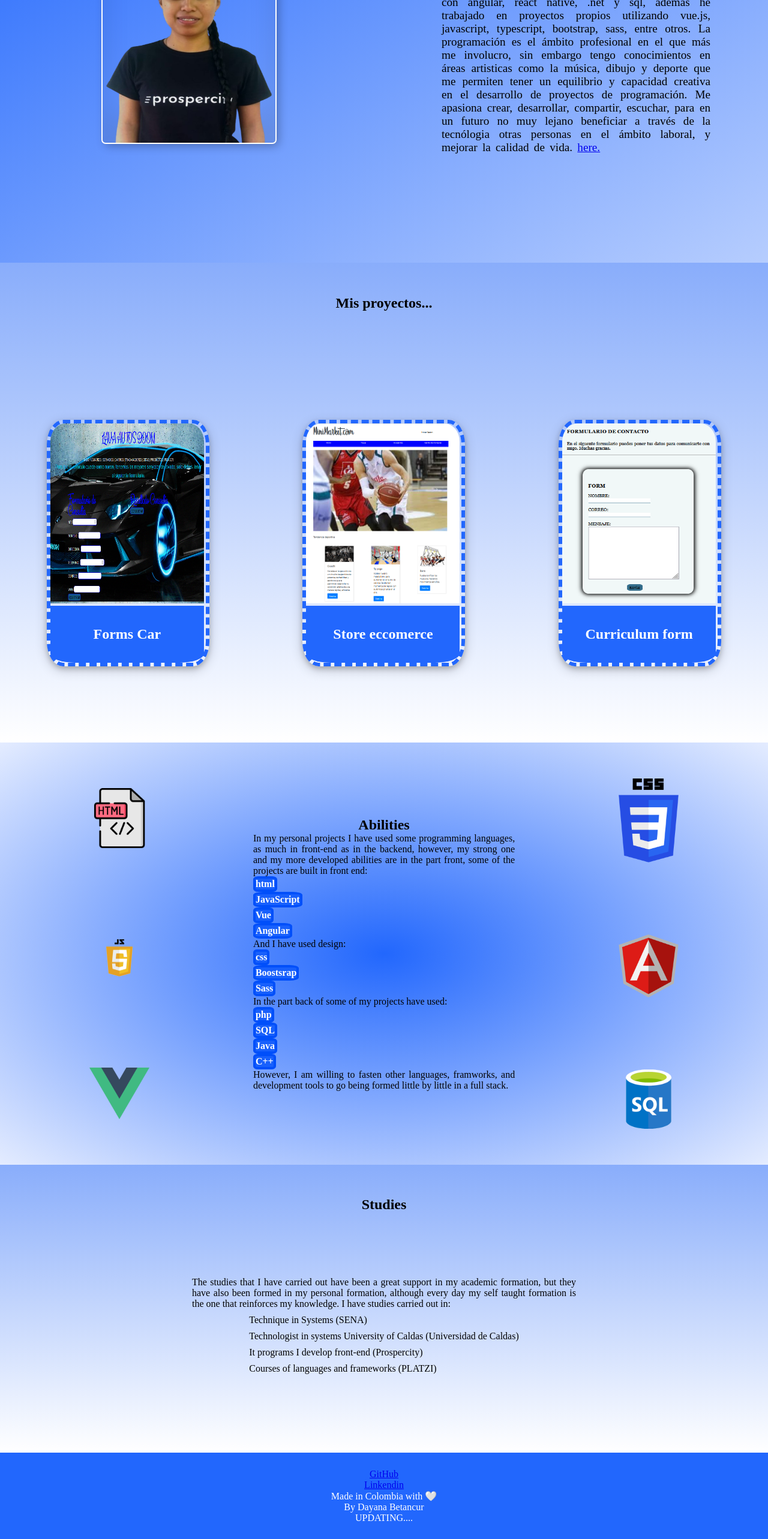
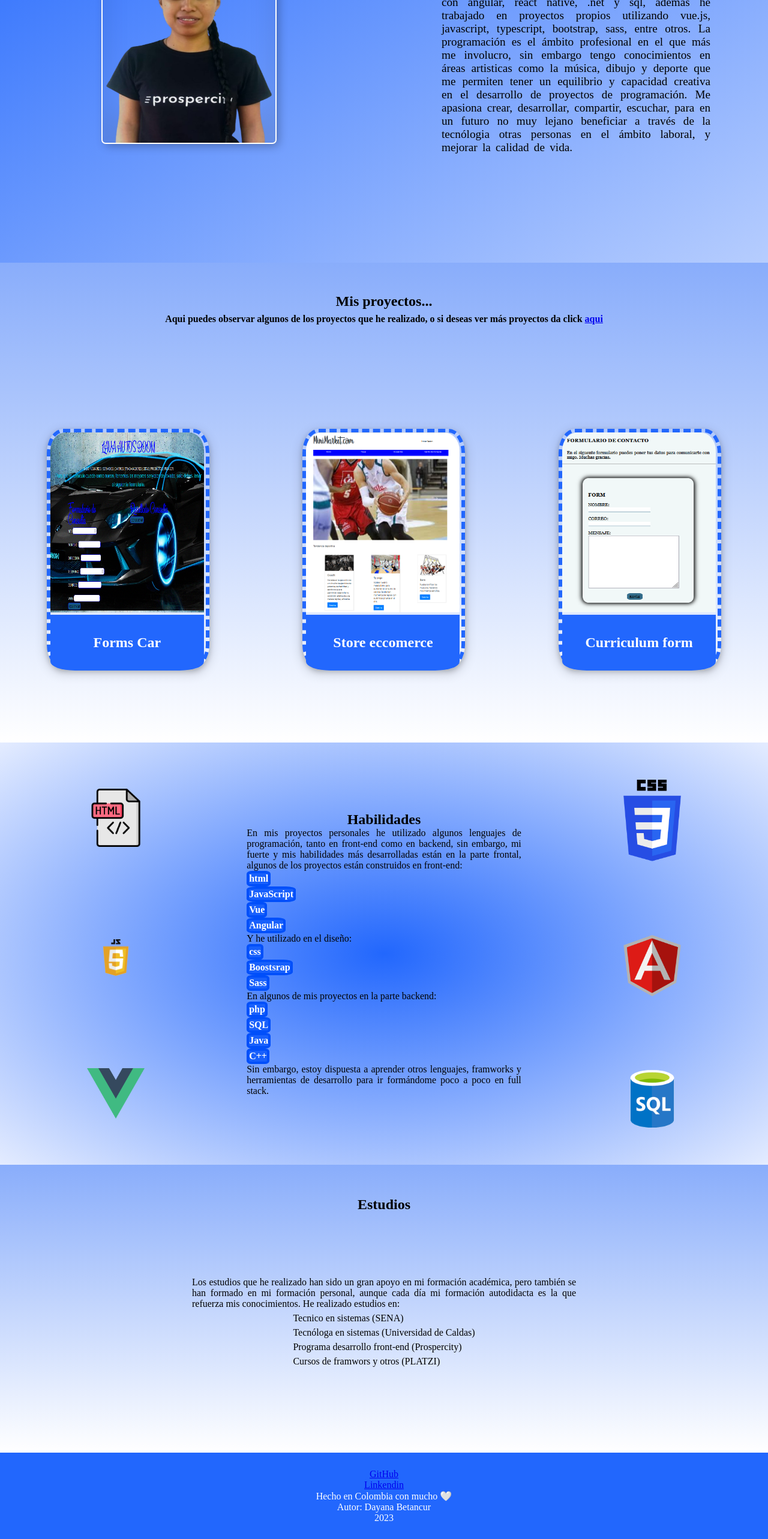
Before and after one commit to DayanaB01/portafolio, a Vue app: page / in a window 1280 px wide. Shown: the part 1154-3720 px from the top of the page at 60% size. Built offline with nearby package versions, Linux system fonts and the light colour scheme; a web font is replaced by a local one.

Commit message:
Traduccion completa

```diff
--- a/src/assets/c_object/_class.scss
+++ b/src/assets/c_object/_class.scss
@@ -229,7 +229,11 @@ $background-two: #2267fd;
         display: flex;
         align-self: center;
         justify-self: center;
+        flex-direction: column;
         font-weight: bold;
+        p{
+            margin-top: 1%;
+        }
     }
     .cards{
         grid-row: 2/5;
--- a/src/assets/d_components/_componentForm.scss
+++ b/src/assets/d_components/_componentForm.scss
@@ -1,24 +1,21 @@
 .forms{
-    height: 400px;
     display: flex;
     justify-content: center;
     align-items: center;
     flex-direction: column;
-    margin-top: 50px;
+    margin-top: 4%;
 }
 form{
     display: flex;
     flex-wrap: wrap;
     align-items: flex-start;
     flex-direction: column;
-    margin-top: 30px;
+    margin-top: 2%;
     box-shadow: 9px 9px 9px 9px #79a3ff;
 }
 .forms form{
     width: 25%;
-    padding-top: 10px;
-    padding-left: 20px;
-    padding-bottom: 30px;
+    padding: 2%;
 }
 form label{
     text-align: start;
@@ -29,7 +26,7 @@ form input{
 }
 form button{
     width: 30%;
-    margin-top: 20px;
+    margin-top: 5%;
     border: 3px rgb(48, 96, 255) solid;
     background-color: #4693FA;
     border-radius: 10px;
--- a/src/components/a-atom/ComponentForm.vue
+++ b/src/components/a-atom/ComponentForm.vue
@@ -1,25 +1,58 @@
 <template>
     <div class="forms">
-    <h1>Welcome!</h1>
-    <p>I am very happy that you want comunicate with me</p>
+    <h1>{{ t('messages.tituloForm') }}</h1>
+    <p>{{ t('messages.subtituloForm') }}</p>
       <form action="https://formspree.io/f/xyyvzpvb" method="post">
-        <span>Name:</span>
+        <span>{{ t('messages.name') }}</span>
           <input type="text" name="name" class="form-control">
-        <span>Email:</span>
+        <span>{{ t('messages.email') }}</span>
           <input type="text" name="email" class="form-control">
-        <label for="case">Message: <br>
+        <label for="case">{{ t('messages.message') }}<br>
           <textarea name="textarea" id="" cols="30" rows="10">
           </textarea>
         </label><br><br>
-        <button type="submit">Send</button>
+        <button type="submit">{{ t('messages.boton') }}</button>
       </form>
     </div>
 </template>
 
 <script lang="ts">
 import { defineComponent } from 'vue';
+import { useI18n } from 'vue-i18n';
+import enUS from '../../locales/en.json';
+
+type MessageSchema = typeof enUS;
+
+type NumberSchema = {
+  currency: {
+    style: 'currency',
+    currencyDisplay: 'symbol'
+    currency: string
+  }
+};
 
 export default defineComponent({
   name: 'ComponentForm',
+  setup() {
+    const { t, n } = useI18n<{
+      message: MessageSchema,
+      number: NumberSchema
+    }, 'en-US'>({
+      inheritLocale: true,
+      messages: {
+        'en-US': enUS,
+      },
+      numberFormats: {
+        'en-US': {
+          currency: {
+            style: 'currency',
+            currencyDisplay: 'symbol',
+            currency: 'USD',
+          },
+        },
+      },
+    });
+    return { t, n };
+  },
 });
 </script>
--- a/src/locales/en.json
+++ b/src/locales/en.json
@@ -4,6 +4,28 @@
       "welcome": "Hello! 👋 Welcome to my portfolio",
       "tituloA": "About me...",
       "perfil": "Hello!, my name is Dayana Betancur, a technician and technologist in computer systems, with experience in web development projects and applications made with angular, react native, .net and sql, I have also worked on my own projects using vue.js, javascript, typescript, bootstrap, sass, among others. Programming is the professional field in which I am most involved, however I have knowledge in artistic areas such as music, drawing and sports that allow me to have a balance and creative capacity in the development of programming projects. I am passionate about creating, developing, sharing, listening, to in the not too distant future benefit other people in the workplace through technology, and improve the quality of life.",
-      "tituloB": "My projects..."
+      "tituloB": "My projects...",
+      "descripcionLink": "Here you can see some of the projects I've done, or if you want to see more projects click ",
+      "linkProyectos": "here",
+      "tituloC": "Abilities",
+      "descripcionH": "In my personal projects I have used some programming languages, as much in front-end as in the backend, however, my strong one and my more developed abilities are in the part front, some of the projects are built in front end:",
+      "descripcionH1": "And I have used design:",
+      "descripcionH2": "In the part back of some of my projects have used:",
+      "descripcionH3": "However, I am willing to fasten other languages, framworks, and development tools to go being formed little by little in a full stack.",
+      "tituloD": "Studies",
+      "descripcionS": "The studies that I have carried out have been a great support in my academic formation, but they have also been formed in my personal formation, although every day my self taught formation is the one that reinforces my knowledge. I have studies carried out in:",
+      "certificado1": "Technique in Systems (SENA)",
+      "certificado2": "Technologist in systems (Universidad de Caldas)",
+      "certificado3": "It programs I develop front-end (Prospercity)",
+      "certificado4": "Courses of languages and frameworks (PLATZI)",
+      "footer1": "Made in Colombia with ",
+      "footer2": "By: Dayana Betancur",
+      "anio": "2023",
+      "tituloForm": "Welcome!",
+      "subtituloForm": "I am very happy that you want comunicate with me",
+      "boton": "Send",
+      "name": "Name: ",
+      "email": "Email:",
+      "message": "Message:"
     }
 }
--- a/src/locales/es.json
+++ b/src/locales/es.json
@@ -4,6 +4,28 @@
     "welcome": "Hola! 👋 Bienvenido a mi portafolio",
     "tituloA": "Acerca de mi...",
     "perfil": "Hola!, mi nombre es Dayana Betancur, técnica y tecnóloga en sistemas informáticos, con experiencia en proyectos de desarrollo web y aplicativos elaborados con angular, react native, .net y sql, además he trabajado en proyectos propios utilizando vue.js, javascript, typescript, bootstrap, sass, entre otros. La programación es el ámbito profesional en el que más me involucro, sin embargo tengo conocimientos en áreas artisticas como la música, dibujo y deporte que me permiten tener un equilibrio y capacidad creativa en el desarrollo de proyectos de programación. Me apasiona crear, desarrollar, compartir, escuchar, para en un futuro no muy lejano beneficiar a través de la tecnólogia otras personas en el ámbito laboral, y  mejorar la calidad de vida.",
-    "tituloB": "Mis proyectos..."
+    "tituloB": "Mis proyectos...",
+    "descripcionLink": "Aqui puedes observar algunos de los proyectos que he realizado, o si deseas ver más proyectos da click",
+    "linkProyectos": "aqui",
+    "tituloC": "Habilidades",
+    "descripcionH": "En mis proyectos personales he utilizado algunos lenguajes de programación, tanto en front-end como en backend, sin embargo, mi fuerte y mis habilidades más desarrolladas están en la parte frontal, algunos de los proyectos están construidos en front-end:",
+    "descripcionH1": "Y he utilizado en el diseño:",
+    "descripcionH2": "En algunos de mis proyectos en la parte backend: ",
+    "descripcionH3": "Sin embargo, estoy dispuesta a aprender otros lenguajes, framworks y herramientas de desarrollo para ir formándome poco a poco en full stack.",
+    "tituloD": "Estudios",
+    "descripcionS": "Los estudios que he realizado han sido un gran apoyo en mi formación académica, pero también se han formado en mi formación personal, aunque cada día mi formación autodidacta es la que refuerza mis conocimientos. He realizado estudios en:",
+    "certificado1": "Tecnico en sistemas (SENA)",
+    "certificado2": "Tecnóloga en sistemas (Universidad de Caldas)",
+    "certificado3": "Programa desarrollo front-end (Prospercity)",
+    "certificado4": "Cursos de framwors y otros (PLATZI)",
+    "footer1": "Hecho en Colombia con mucho ",
+    "footer2": "Autor: Dayana Betancur",
+    "anio": "2023",
+    "tituloForm": "Bienvenid@!",
+    "subtituloForm": "Estoy muy feliz que quieras comunicarte con migo",
+    "boton": "Enviar",
+    "name": "Nombre: ",
+    "email": "Correo:",
+    "message": "Mensaje:"
   }
 }
--- a/src/views/HomeView.vue
+++ b/src/views/HomeView.vue
@@ -11,13 +11,15 @@
       </div>
       <div class="about-me">
         <h1>{{ t('messages.tituloA') }}</h1>
-        <p>{{ t('messages.perfil') }}
-          <a href="https://github.com/DayanaB01?tab=repositories">here.</a>
-        </p>
+        <p>{{ t('messages.perfil') }}</p>
       </div>
     </section>
     <section class="project">
-      <div class="tittle"><h1>{{ t('messages.tituloB') }}</h1></div>
+      <div class="tittle">
+        <h1>{{ t('messages.tituloB') }}</h1>
+        <p>{{ t('messages.descripcionLink') }}
+          <a href="https://github.com/DayanaB01?tab=repositories">{{ t('messages.linkProyectos') }}</a></p>
+      </div>
       <div class="cards">
         <div class="card">
           <a href="https://dayanab01.github.io/Lava_Autos/index.html">
@@ -46,12 +48,8 @@
         <img src="../assets/z_images/vue-logo.png" alt="vvue-logo" />
       </div>
       <div class="textA">
-        <h1>Abilities</h1>
-        <p>
-          In my personal projects I have used some programming languages, as much in front-end as in
-          the backend, however, my strong one and my more developed abilities are in the part front,
-          some of the projects are built in front end:
-        </p>
+        <h1>{{ t('messages.tituloC') }}</h1>
+        <p>{{ t('messages.descripcionH') }}</p>
         <ul>
           <li class="tool">
             html
@@ -65,14 +63,14 @@
           <li class="tool">Angular <span class="tooltip">Is a platform for building mobile and
             desktop web applications.</span></li>
         </ul>
-        <p>And I have used design:</p>
+        <p>{{ t('messages.descripcionH1') }}</p>
         <ul>
           <li class="tool">css <span class="tooltip">Cascading Style Sheets</span></li>
           <li class="tool">Boostsrap <span class="tooltip">Is an open-source CSS framework</span>
           </li>
           <li class="tool">Sass <span class="tooltip">Syntactically Awesome Stylesheets</span></li>
         </ul>
-        <p>In the part back of some of my projects have used:</p>
+        <p>{{ t('messages.descripcionH2') }}</p>
         <ul>
           <li class="tool">php <span class="tooltip"> Hypertext Preprocessor</span></li>
           <li class="tool">SQL <span class="tooltip"> Structured Query Language</span></li>
@@ -80,10 +78,7 @@
             una plataforma informática</span></li>
           <li class="tool">C++ <span class="tooltip">Programming Language</span></li>
         </ul>
-        <p>
-          However, I am willing to fasten other languages, framworks, and development tools to go
-          being formed little by little in a full stack.
-        </p>
+        <p>{{ t('messages.descripcionH3') }}</p>
       </div>
       <div class="secondImg">
         <img src="../assets/z_images/css-logo.png" alt="csslogo" />
@@ -93,18 +88,14 @@
     </section>
     <section class="practices">
       <div class="text">
-        <h1>Studies</h1>
+        <h1>{{ t('messages.tituloD') }}</h1>
         <div class="certificated">
-          <p>
-          The studies that I have carried out have been a great support in my academic formation,
-          but they have also been formed in my personal formation, although every day my self taught
-          formation is the one that reinforces my knowledge. I have studies carried out in:
-        </p>
+          <p>{{ t('messages.descripcionS') }}</p>
         <ul>
-          <li>Technique in Systems (SENA)</li>
-          <li>Technologist in systems University of Caldas (Universidad de Caldas)</li>
-          <li>It programs I develop front-end (Prospercity)</li>
-          <li>Courses of languages and frameworks (PLATZI)</li>
+          <li>{{ t('messages.certificado1') }}</li>
+          <li>{{ t('messages.certificado2') }}</li>
+          <li>{{ t('messages.certificado3') }}</li>
+          <li>{{ t('messages.certificado4') }}</li>
         </ul>
         </div>
       </div>
@@ -118,12 +109,12 @@
           <a href="www.linkedin.com/in/dayana-betancur-gañán">Linkendin</a>
         </ul>
         <span>
-          Made in Colombia with 🤍
+          {{ t('messages.footer1') }}🤍
         </span>
         <span>
-          By Dayana Betancur
+          {{ t('messages.footer2') }}
         </span>
-        <span>UPDATING....</span>
+        <span>{{ t('messages.anio') }}</span>
       </div>
     </footer>
   </div>
@@ -147,10 +138,6 @@ type NumberSchema = {
 export default defineComponent({
   name: 'HomeView',
   setup() {
-    /**
-     * You can specify the your definition schema with object literal at first type parameters
-     * About type parameter, see the http://vue-i18n.intlify.dev/api/composition.html#usei18n
-     */
     const { t, n } = useI18n<{
       message: MessageSchema,
       number: NumberSchema
```
